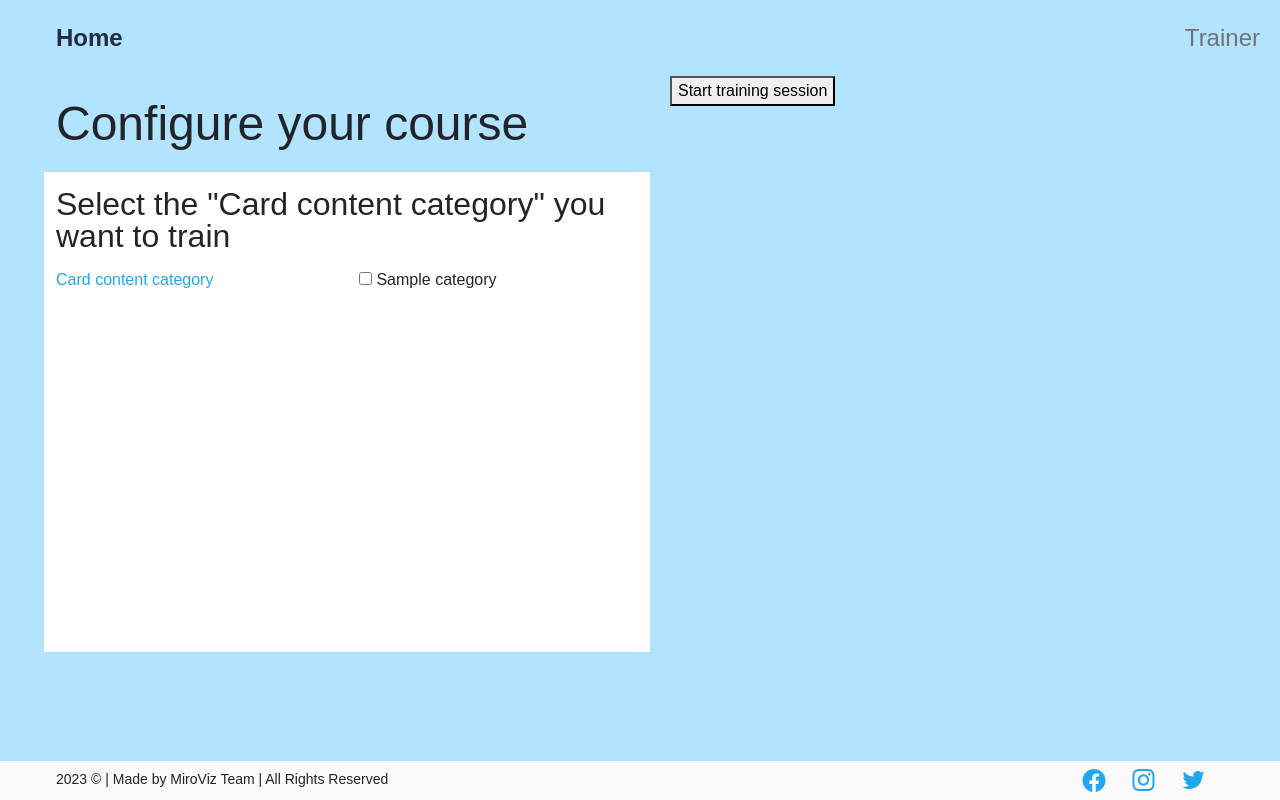
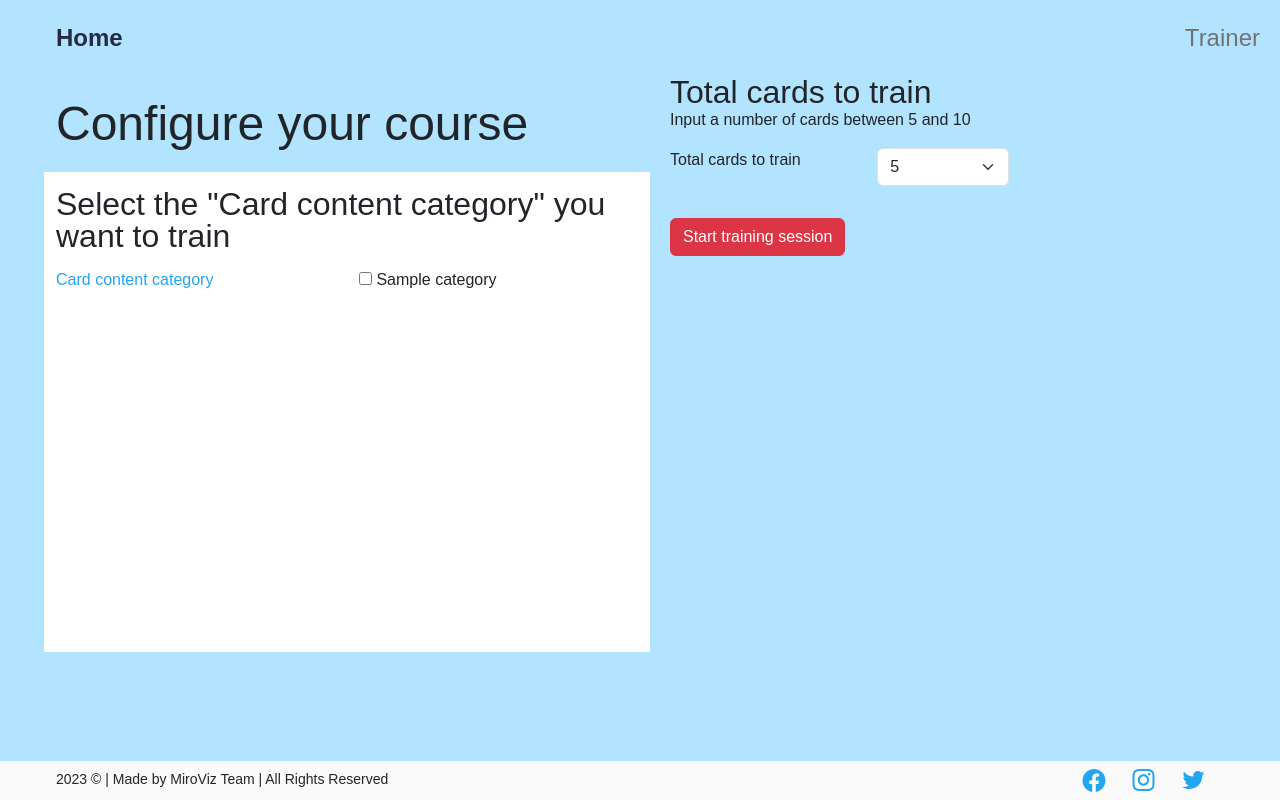
Before and after one commit to juanrios15/test_mrv, a Django app: template shells/templates/config_session.html in a window 1280 px wide. Run offline with Django 4.2, Linux system fonts and the light colour scheme; the template is opened without the code that fills it: most values are stand-ins (such as "Sample title", 1, 10 or a date in 2020).

Commit message:
added getting session shells

```diff
--- a/shells/templates/config_session.html
+++ b/shells/templates/config_session.html
@@ -1,7 +1,8 @@
 {% extends "base.html" %}
 
 {% block left_side %}
-<form method="get" action="{% url 'shells_app:trainer' %}">
+<form method="post" action="{% url 'shells_app:trainer' %}">
+    {% csrf_token %}
     <div class="row">
         <div class="col-6">
             <div class="row py-4 px-2">
@@ -37,7 +38,36 @@
 
         </div>
         <div class="col-6">
-            <button type="submit">Start training session</button>
+            <div class="row">
+                <div class="col-12 size-32">
+                    Total cards to train
+                </div>
+            </div>
+            <div class="row">
+                <div class="col-12">
+                    Input a number of cards between 5 and 10
+                </div>
+            </div>
+            <div class="row py-3">
+                <div class="col-4">
+                    Total cards to train
+                </div>
+                <div class="col-3">
+                    <select class="form-select" name="total_cards" id="total_cards">
+                        <option value="5">5</option>
+                        <option value="6">6</option>
+                        <option value="7">7</option>
+                        <option value="8">8</option>
+                        <option value="9">9</option>
+                        <option value="10">10</option>
+                    </select>
+                </div>
+            </div>
+            <div class="row py-3">
+                <div class="col-12">
+                    <button type="submit" class="btn btn-danger">Start training session</button>
+                </div>
+            </div>
         </div>
     </div>
 </form>
```
Also changed, not shown: shells/views.py (+46 -6 lines), users/migrations/0003_alter_mrvuser_managers.py (added).
